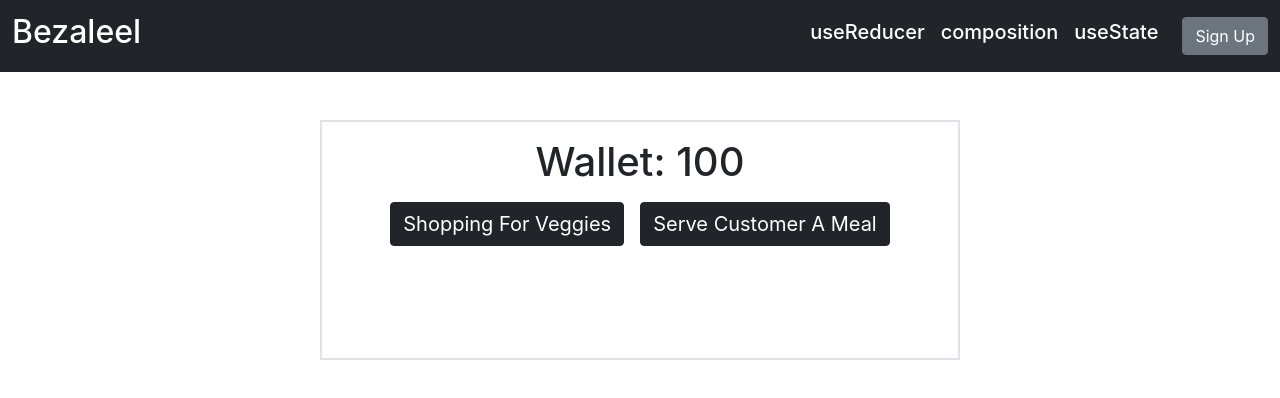
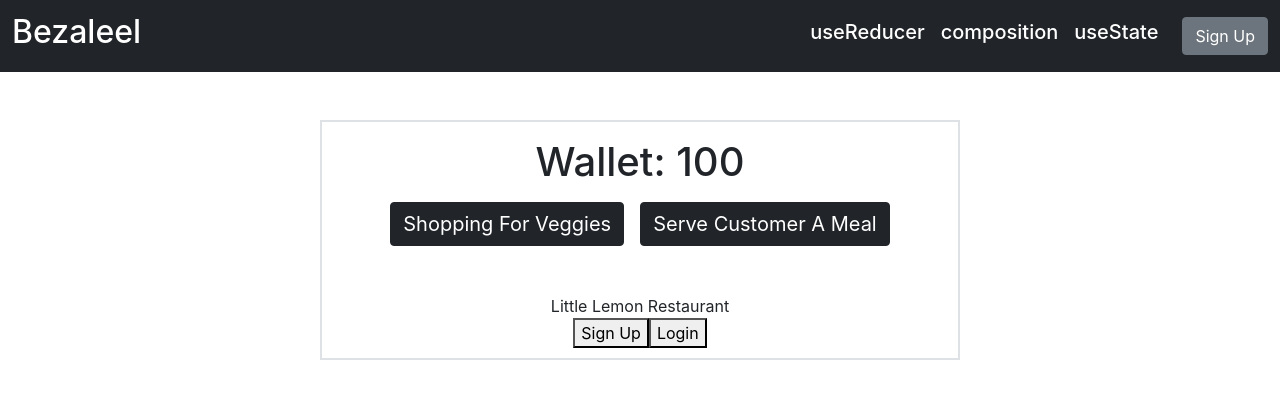
Before and after one commit to damianguch/React-State-Management, a React (Create React App) app: page /reducer in a window 1280 px wide. Shown: the top 398 px of the page. Built offline with nearby package versions, Linux system fonts and the light colour scheme.

Commit message:
In Spread.js rest parameter and spread operator and destructuring used

```diff
--- a/src/components/Reducer.js
+++ b/src/components/Reducer.js
@@ -1,4 +1,5 @@
 import { useReducer } from 'react';
+import Spread from './Spread';
 
 const reducer = (state, action) => {
   if (action.type === 'buy_ingredients') return { money: state.money - 10 };
@@ -26,6 +27,7 @@ function Reducer() {
           Serve Customer A Meal
         </button>
       </div>
+      <Spread />
     </div>
   );
 }
--- a/src/components/Spread.js
+++ b/src/components/Spread.js
@@ -2,8 +2,10 @@
 // to props. The spread operator can be used to forward all the props in a
 // component without typing them manually.
 
+function Order() {}
+
 // How React Uses the Spread Operator
-function OrderList() {
+export function OrderList() {
   const order = {
     id: '1',
     username: 'John Doe',
@@ -18,3 +20,55 @@ function OrderList() {
     <Order {...order} />
   );
 }
+
+const Button = ({ type, children, ...buttonProps }) => {
+  const className = type === 'primary' ? 'PrimaryButton' : 'SecondaryButton';
+  return (
+    <button className={`Button ${className}`} {...buttonProps}>
+      {children}
+    </button>
+  );
+};
+
+// the type prop is a custom prop that determines the background of the button
+//based on the theme provided. ...buttonProps groups all the props that belong
+// to the native button
+
+/**
+ * The ...buttonProps syntax is the rest parameter. It collects the remaining
+ * properties into a new object called buttonProps.
+ */
+
+/**
+ * Thus, buttonProps is not explicitly defined but is implicitly created
+ * through the use of destructuring and the rest operator, which collects
+ * any additional properties passed to the component.
+ * buttonProps is automatically created from the remaining props not explicitly
+ * destructured.
+ */
+const LoginButton = ({ type, children, ...buttonProps }) => {
+  return (
+    <Button
+      type="seconday"
+      {...buttonProps}
+      onClick={() => alert('Logging in!')}>
+      {children}
+    </Button>
+  );
+};
+
+function Spread() {
+  return (
+    <div className="App mt-5">
+      <header className="Header">Little Lemon Restaurant</header>
+      <Button type="primary" onClick={() => alert('Signing up')}>
+        Sign Up
+      </Button>
+      <LoginButton type="secondary" onClick={() => alert('Signing up')}>
+        Login
+      </LoginButton>
+    </div>
+  );
+}
+
+export default Spread;
```
